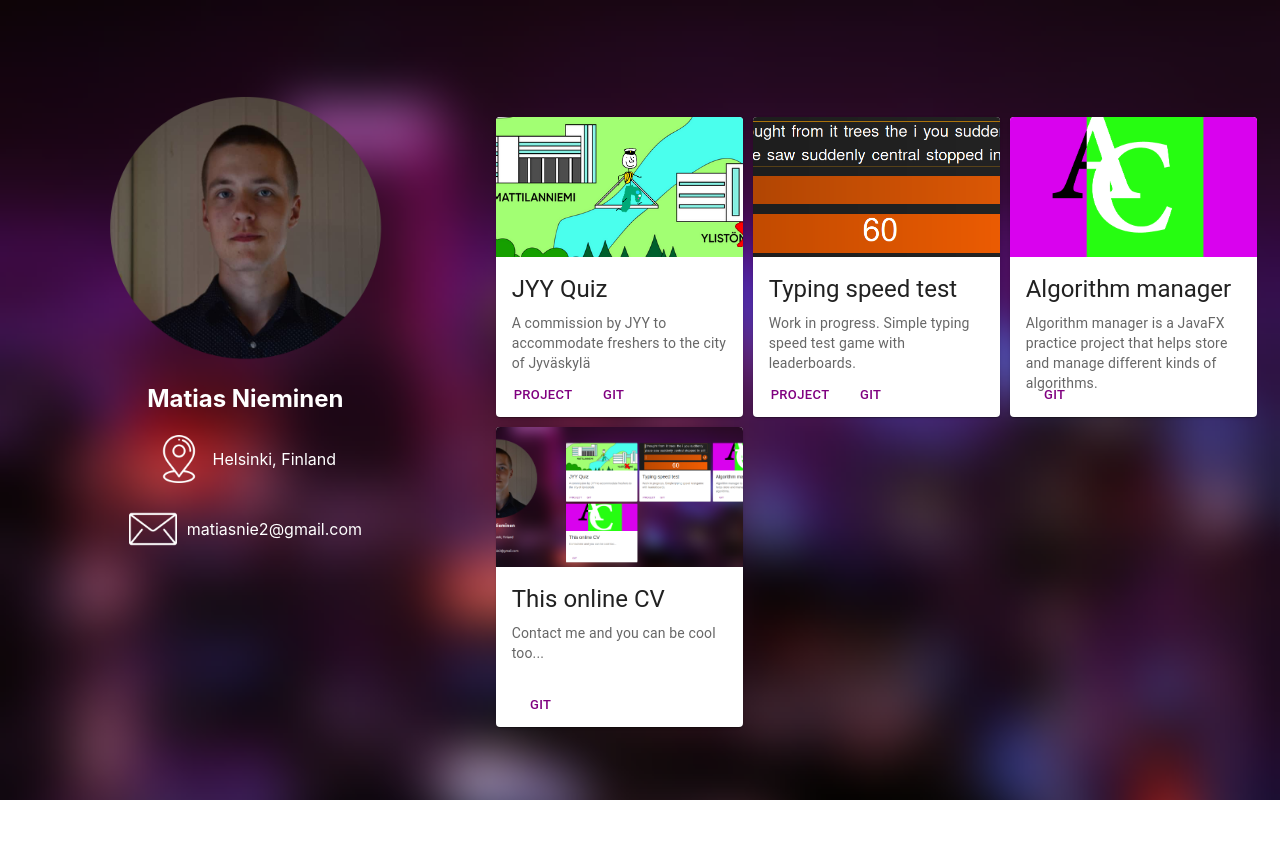
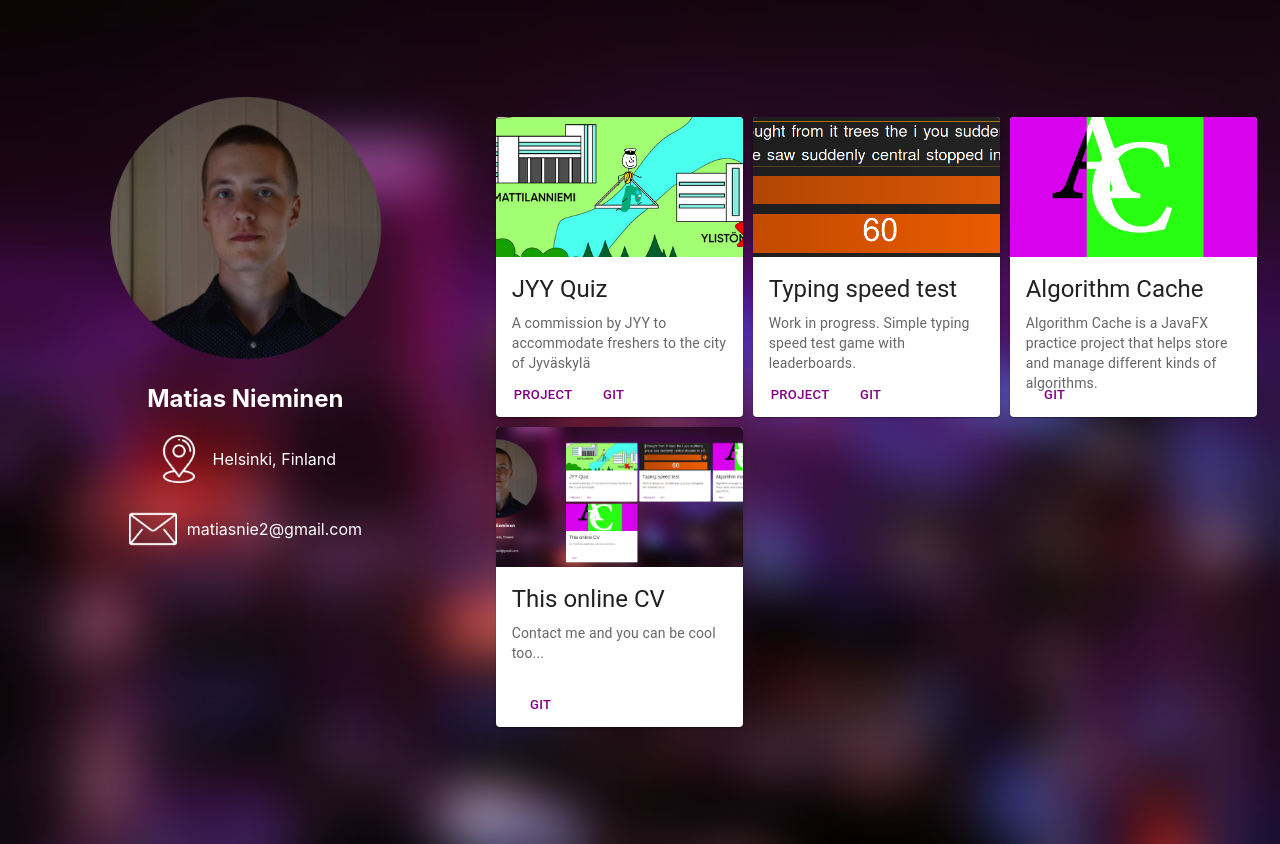
Before and after one commit to ni-eminen/new-landing-page, a React (Create React App) app: page / in a window 1280 px wide. Before the commit the page ends 800 px from the top, so only its background shows below. Built offline with nearby package versions, Linux system fonts and the light colour scheme.

Commit message:
changed algorithm manager text

```diff
--- a/src/App.css
+++ b/src/App.css
@@ -1,12 +1,12 @@
-/* html {
+html {
   background: url(imgs/city-lights.png) no-repeat center center fixed;
   -webkit-background-size: cover;
   -moz-background-size: cover;
   -o-background-size: cover;
   background-size: cover;
-} */
+}
 
-html {
+/* html {
   background-image:url('imgs/city-lights.png');
   background-position: center center;
   -webkit-background-size: cover;
@@ -20,7 +20,7 @@ html {
   body {
   height:100%;
   overflow: auto;
-  }
+  } */
 
 
 h2 {
--- a/src/App.js
+++ b/src/App.js
@@ -89,8 +89,8 @@ function App() {
           button1link='https://matiasnieminen.fi/speed-test/'
           button2link='https://github.com/ni-eminen/TypingSpeedTest' />
         <SimpleCard
-          title='Algorithm manager'
-          text='Algorithm manager is a JavaFX practice project that helps store and manage different kinds of algorithms.'
+          title='Algorithm Cache'
+          text='Algorithm Cache is a JavaFX practice project that helps store and manage different kinds of algorithms.'
           img={acLogo}
           button1text='Git'
           button2text=''
```
Also changed, not shown: 12 other files (tests, documents, lock files or other folders).
